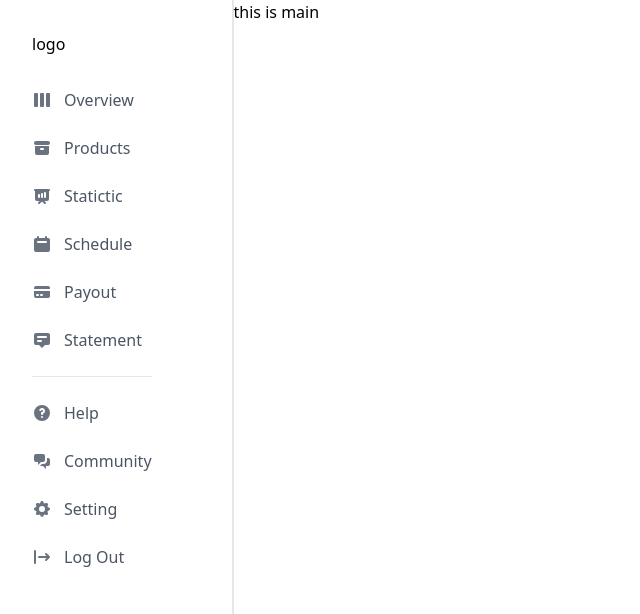
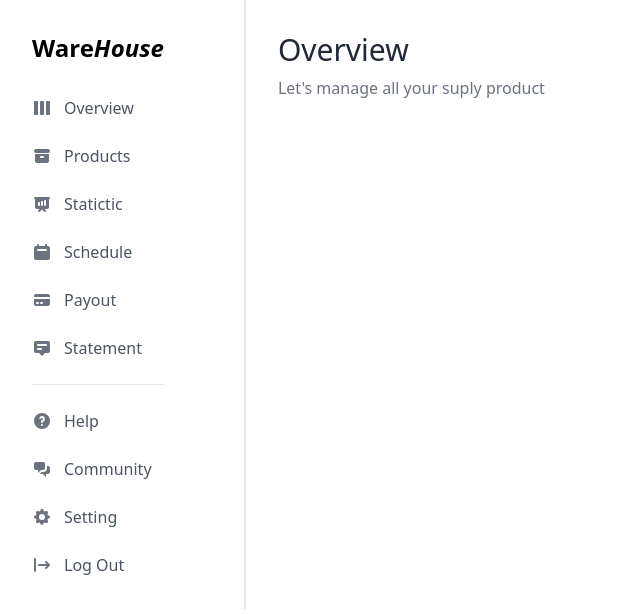
Before and after one commit to rudikurniawan99/product-management-dashboard, a React (Create React App) app: page / in a window 1280 px wide. Shown: the top 614 px of the page, without its empty margins (0-640 px from the left). Built offline with nearby package versions, Linux system fonts and the light colour scheme.

Commit message:
edit routing

```diff
--- a/src/App.js
+++ b/src/App.js
@@ -1,12 +1,9 @@
 import React from 'react';
-import Sidebar from './components/Sidebar';
 import Router from './routes'
 
 const App = () => {
   return (
-    <div className="">
-      <Router/>
-    </div>
+    <Router/>
   )
 }
 
--- a/src/components/Sidebar.js
+++ b/src/components/Sidebar.js
@@ -5,14 +5,14 @@ import { Link } from 'react-router-dom';
 const Sidebar = () => {
   return <div className="p-8 pr-20 border-r-2 border-gray-900 border-opacity-10">
     <div className="mb-8">
-      logo
+      <h1 className="text-2xl font-semibold">Ware<span className="italic">House</span></h1>
     </div>
     <div className="space-y-6">
       {sidebarMainMenu.map(menu => (
         <div className="group">
-          <Link to="">
+          <Link to={menu.link ? menu.link : '/'}>
             <div className="text-gray-600 flex items-center">
-              <span className="absolute left-0 scale-y-0 w-1.5 h-5 bg-blue-500 rounded-r group-hover:scale-y-100"/>
+              <span className="absolute left-0 scale-y-0 w-1.5 h-5 bg-gray-800 rounded-r group-hover:scale-y-100"/>
               <div className="mr-3 w-5 text-gray-500 group-hover:text-gray-800">{menu.icon}</div>
               <p className="group-hover:text-gray-800">{menu.title}</p>
             </div>
@@ -26,7 +26,7 @@ const Sidebar = () => {
         <div className="group">
           <Link to="">
             <div className="text-gray-600 flex items-center">
-              <span className="absolute left-0 scale-y-0 w-1.5 h-5 bg-blue-500 rounded-r group-hover:scale-y-100"/>
+              <span className="absolute left-0 scale-y-0 w-1.5 h-5 bg-gray-800 rounded-r group-hover:scale-y-100"/>
               <div className="mr-3 w-5 text-gray-500 group-hover:text-gray-800">{menu.icon}</div>
               <p className="group-hover:text-gray-800">{menu.title}</p>
             </div>
@@ -34,18 +34,19 @@ const Sidebar = () => {
         </div>
       ))}
     </div>
-
   </div>;
 };
 
 const sidebarMainMenu = [
   {
     title: 'Overview',
-    icon: <ViewBoardsIcon/>
+    icon: <ViewBoardsIcon/>,
+    link: '/'
   },
   {
     title: 'Products',
-    icon: <ArchiveIcon/>
+    icon: <ArchiveIcon/>,
+    link: '/products'
   },
   {
     title: 'Statictic',
--- a/src/pages/Main.js
+++ b/src/pages/Main.js
@@ -1,9 +1,16 @@
+import { PlusIcon } from '@heroicons/react/solid';
 import React from 'react';
-import Sidebar from '../components/Sidebar';
 
 const Main = () => {
-  return <div>
-    this is main
+  return <div className="py-8 w-full">
+    <div className="px-8 mb-4">
+      <div className="flex items-center justify-between">
+        <div>
+          <h1 className="text-3xl text-gray-800">Overview</h1>
+          <p className="text-gray-500 mt-2">Let's manage all your suply product</p>
+        </div>
+      </div>
+    </div>
   </div>;
 };
 
--- /dev/null
+++ b/src/pages/Products.js
@@ -0,0 +1,7 @@
+import React from 'react';
+
+const Products = () => {
+  return <div>this is product page</div>;
+};
+
+export default Products;
--- a/src/routes/index.js
+++ b/src/routes/index.js
@@ -2,20 +2,24 @@ import { BrowserRouter, Routes, Route } from "react-router-dom";
 import React from 'react';
 import Main from "../pages/Main";
 import Sidebar from "../components/Sidebar";
+import Products from "../pages/Products";
 
 const Router = () => {
   return <BrowserRouter>
-    <Routes>
-      <Route
-        path="/"
-        element={(
-          <div className="flex min min-h-screen">
-          <Sidebar/>
-          <Main/>
-          </div>
-        )}
-      />
-    </Routes>
+    <div className="flex">
+      <Sidebar/>
+      <Routes>
+        <Route
+          path="/"
+          element={<Main/>}
+        />
+        <Route
+          path="/products"
+          element={<Products/>}
+        />
+      </Routes>
+    </div>
+
   </BrowserRouter>;
 }
 
```
